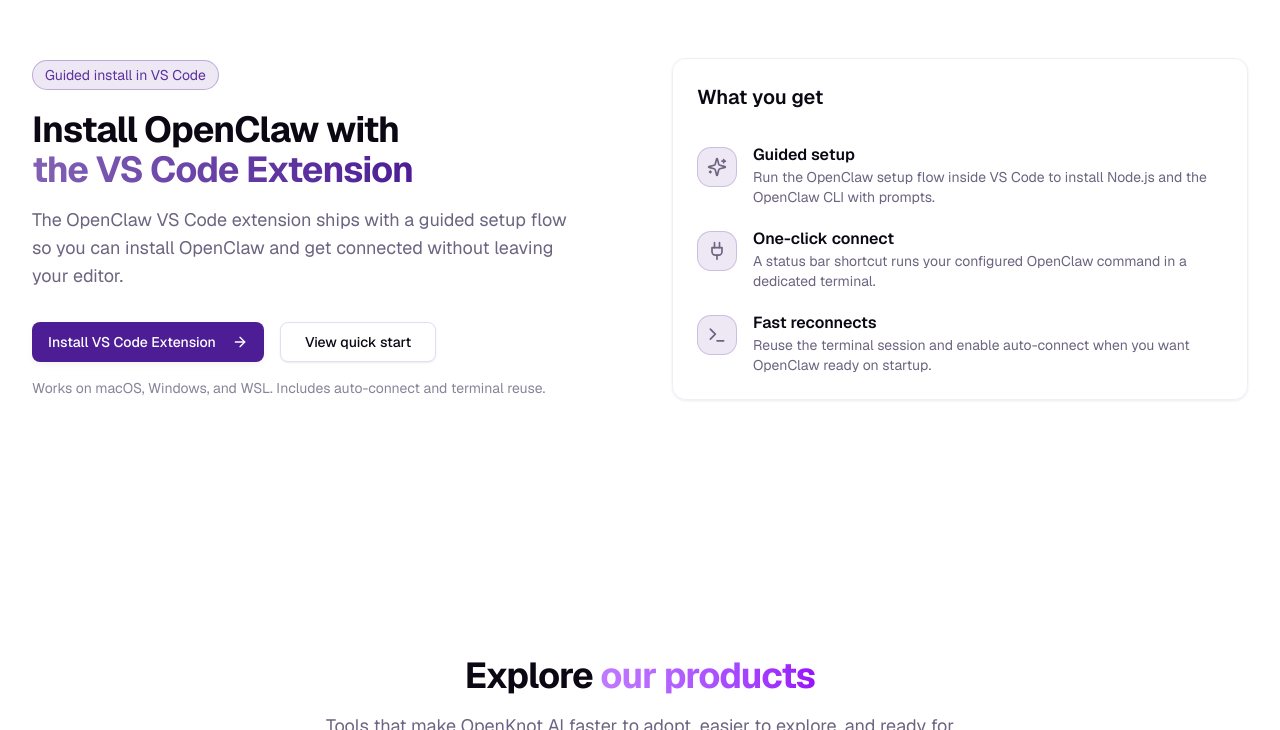
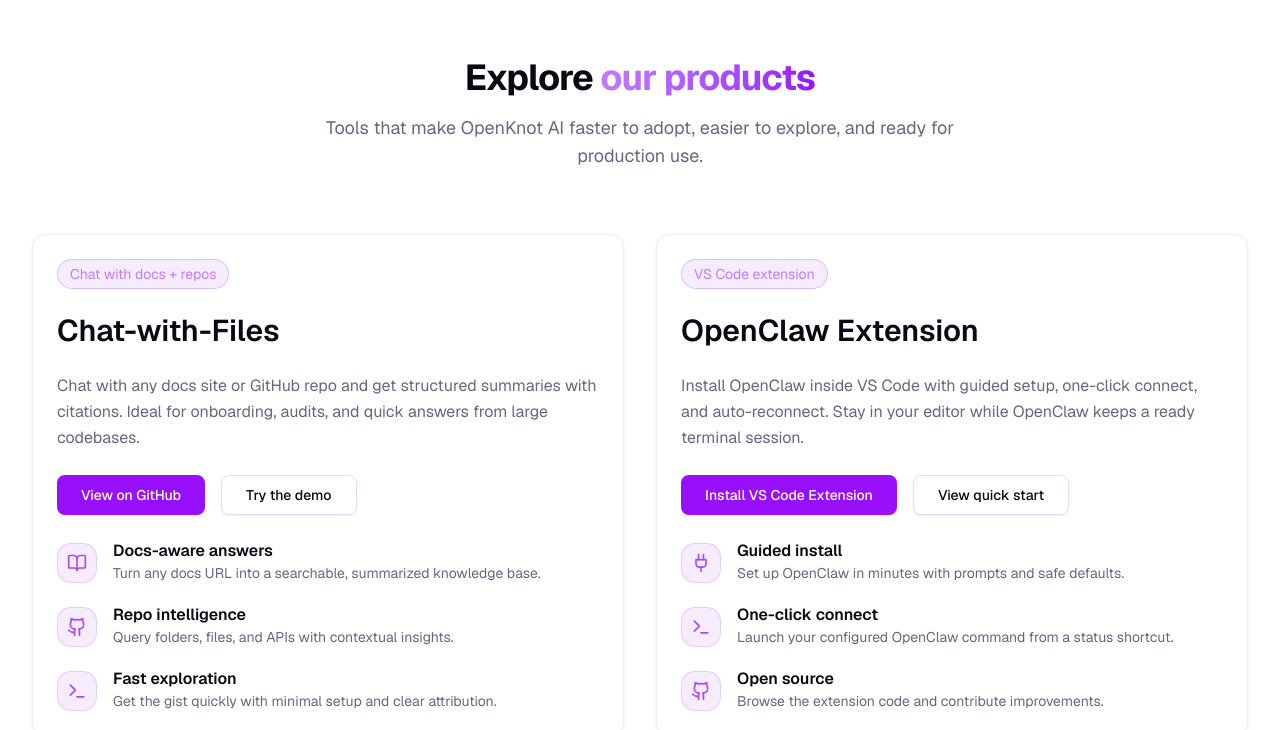
Before and after one commit to OpenKnots/landing, a Next.js app: page / in a window 1280 px wide. Shown: the part 3366-4096 px from the top of the page. Built offline with nearby package versions, Linux system fonts and the light colour scheme.

Commit message:
Update page.tsx

```diff
--- a/app/page.tsx
+++ b/app/page.tsx
@@ -3,7 +3,7 @@ import { Hero } from "@/components/landing/hero"
 import { SocialProof } from "@/components/landing/social-proof"
 import { ValueProps } from "@/components/landing/value-props"
 import { HowItWorks } from "@/components/landing/how-it-works"
-import { VSCodeExtensionCTA } from "@/components/landing/vscode-extension-cta"
+// import { VSCodeExtensionCTA } from "@/components/landing/vscode-extension-cta"
 import { OurProducts } from "@/components/landing/our-products"
 import { UseCases } from "@/components/landing/use-cases"
 import { FAQ } from "@/components/landing/faq"
@@ -19,7 +19,7 @@ export default function HomePage() {
         <SocialProof />
         <ValueProps />
         <HowItWorks />
-        <VSCodeExtensionCTA />
+        {/* <VSCodeExtensionCTA /> */}
         <OurProducts />
         <UseCases />
         <FAQ />
```
